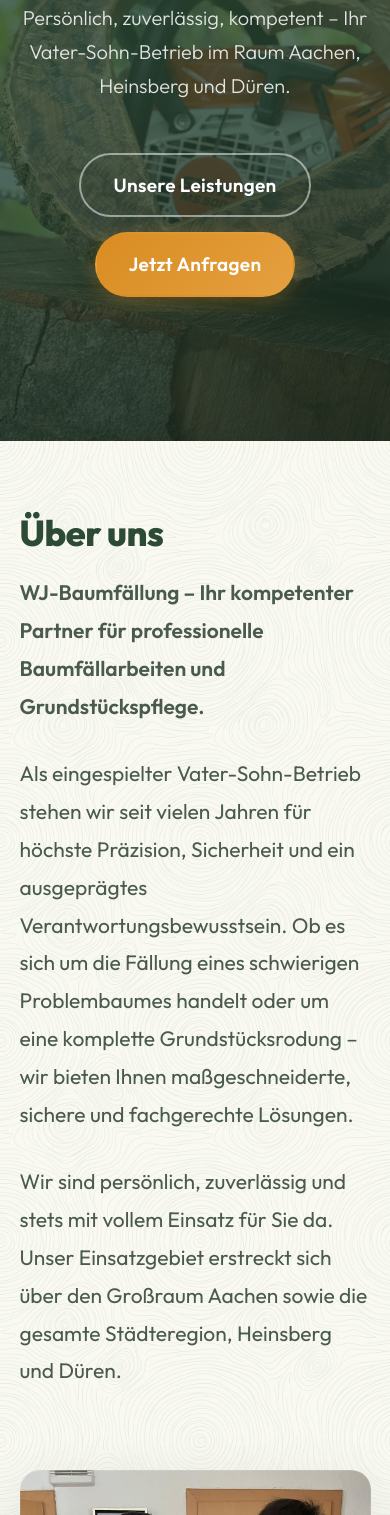
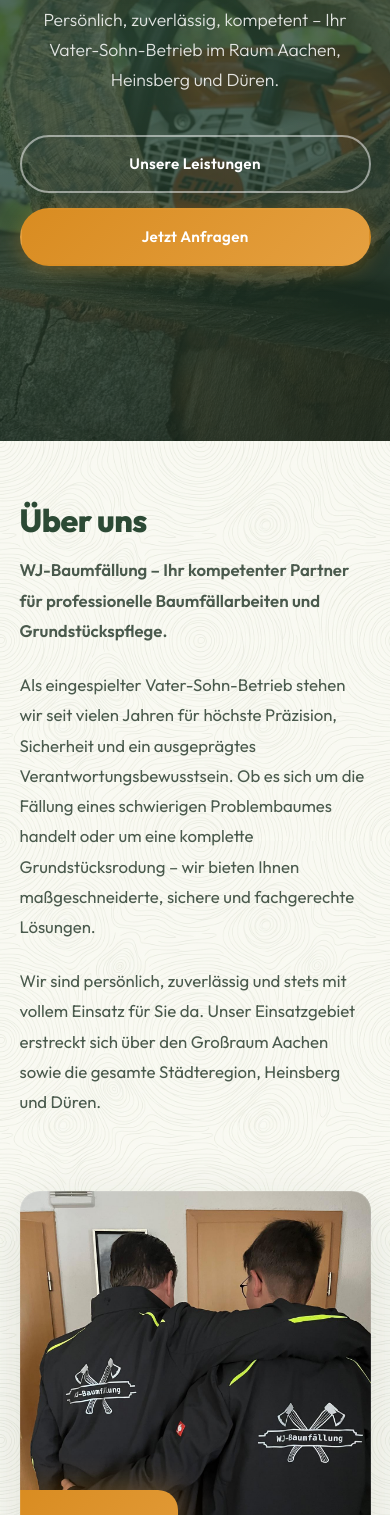
Before and after one commit to Babanymous/WJ-Baumfaellung, a plain HTML site: page index.html in a window 390 px wide. Shown: the part 403-1918 px from the top of the page. Drawn offline with Linux system fonts and the light colour scheme.

Commit message:
Optimize mobile responsiveness (media queries, typography, buttons)

```diff
--- a/style.css
+++ b/style.css
@@ -1026,6 +1026,10 @@
 }
 
 @media (max-width: 768px) {
+    html {
+        font-size: 100%; /* Reset scaling on smaller screens */
+    }
+
     .hamburger {
         display: flex;
     }
@@ -1068,7 +1072,14 @@
 
     .hero-buttons {
         flex-direction: column;
-        align-items: center;
+        align-items: stretch;
+        gap: 15px;
+    }
+
+    .hero-buttons .btn {
+        width: 100%;
+        text-align: center;
+        justify-content: center;
     }
 
     .gallery-grid {
@@ -1085,21 +1096,27 @@
     }
 
     .section-padding {
-        padding: 70px 0;
+        padding: 60px 0;
+    }
+
+    .footer-bottom {
+        flex-direction: column;
+        text-align: center;
+        gap: 15px;
     }
 }
 
 @media (max-width: 480px) {
     .section-title {
-        font-size: 1.8rem;
+        font-size: 2rem;
     }
 
     .hero-title {
-        font-size: 2rem;
+        font-size: 2.1rem;
     }
 
     .hero-subtitle {
-        font-size: 1rem;
+        font-size: 1.1rem;
     }
 
     .gallery-grid {
@@ -1114,4 +1131,12 @@
     .services-grid {
         grid-template-columns: 1fr;
     }
+
+    .service-card {
+        padding: 30px 20px;
+    }
+
+    .contact-box {
+        padding: 30px 20px;
+    }
 }
```
